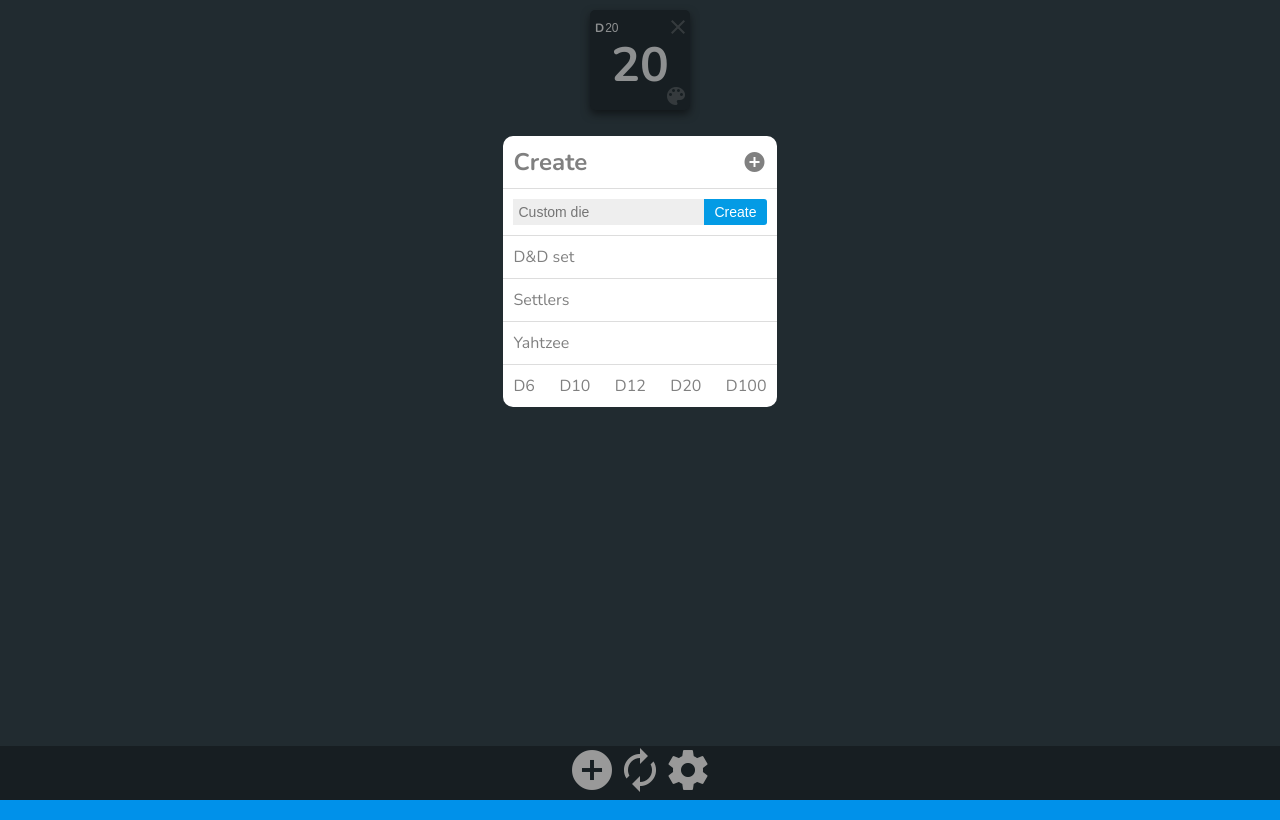
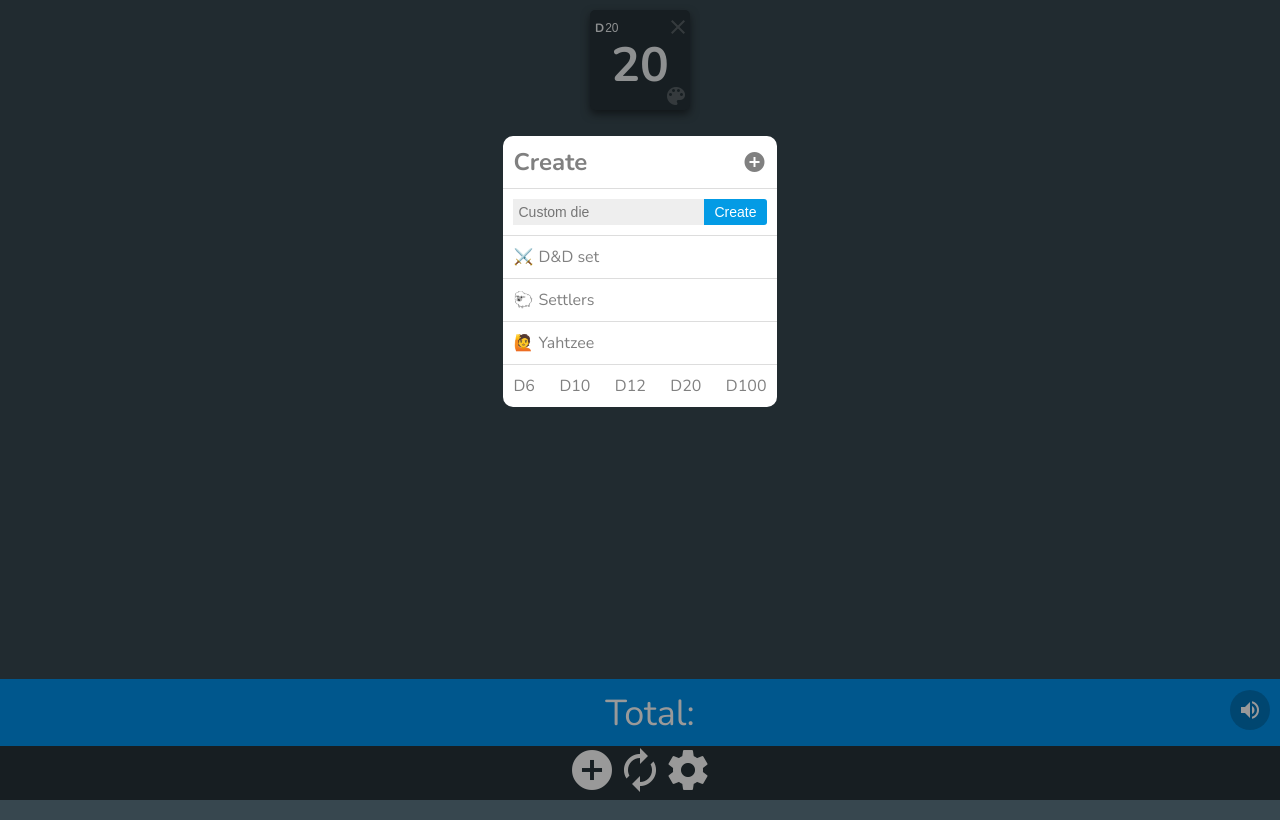
Before and after one commit to SeanMcP/dice-roller, a React (Create React App) app: page / in a window 1280 px wide. Both pictures are taken after a click on the icon "add_circle". Built offline with nearby package versions, Linux system fonts and the light colour scheme.

Commit message:
Add emojis to CreateMenu

```diff
--- a/src/components/App.js
+++ b/src/components/App.js
@@ -14,9 +14,7 @@ class App extends Component {
       soundOn: true,
       dice: ['initial&20&inverted'],
       modal: 'none',
-      menuOpen: false,
-      settingsOpen: false,
-      showTotal: false,
+      showTotal: true,
       total: null,
     };
 
@@ -38,17 +36,19 @@ class App extends Component {
         <div className={"total-panel" + (this.state.showTotal ? "" : " hide")}>
           Total: <span>{this.state.total}</span>
         </div>
+        <div
+          className={"sound-indicator" + (this.state.soundOn ? "" : " hide")}
+          onClick={this._toggleSound.bind(this)}
+        >
+          <i className="material-icons md-24">
+            {this.state.soundOn ? 'volume_up' : 'volume_off'}
+          </i>
+        </div>
         <Navigation
+          addMany={this._addMany.bind(this)}
           addOne={this._addOne.bind(this)}
-          addMany={this._addMany.bind(this)}
           rollAll={this._rollAll.bind(this)}
-          toggleMenu={this._toggleMenu.bind(this)}
-          toggleSettings={this._toggleSettings.bind(this)}
-          setMenu={this._setMenu.bind(this)}
           setModal={this._setModal.bind(this)}
-          soundOn={this.state.soundOn}
-          menuOpen={this.state.menuOpen}
-          settingsOpen={this.state.settingsOpen}
         />
         <Modal
           modalState={this.state.modal}
@@ -68,7 +68,7 @@ class App extends Component {
     if (typeof die === 'number') {
       output.push(uuid() + '&' + die + '&classic');
     }
-    this.setState({ dice: output });
+    this.setState({ dice: output, modal: 'none' });
   }
 
   _addMany(diceArray) {
@@ -76,36 +76,28 @@ class App extends Component {
     diceArray.forEach(die => {
       output.push(uuid() + '&' + die.sides + '&' + (die.style ? die.style : 'classic'));
     })
-    this.setState({ dice: output });
+    this.setState({ dice: output, modal: 'none' });
   }
 
   _removeDie(id) {
     const filteredArray = this.state.dice.filter(storeId => storeId !== id);
-    this.setState({ dice: filteredArray });
+    this.setState({ dice: filteredArray, modal: 'none' });
   }
 
   _clearDice() {
-    this.setState({ dice: [] });
+    this.setState({ dice: [], modal: 'none' });
   }
 
   _toggleSound() {
-    this.setState({ soundOn: !this.state.soundOn });
-  }
-
-  _toggleMenu() {
-    this.setState({ menuOpen: !this.state.menuOpen });
+    this.setState({ soundOn: !this.state.soundOn, modal: 'none' });
   }
 
   _setModal(string) {
     this.setState({ modal: string });
   }
 
-  _toggleSettings(prevState) {
-    this.setState({ settingsOpen: !prevState.settingsOpen });
-  }
-
   _toggleTotal() {
-    this.setState({ showTotal: !this.state.showTotal });
+    this.setState({ showTotal: !this.state.showTotal, modal: 'none' });
   }
 
   _renderModalContent() {
--- a/src/components/CreateMenu.js
+++ b/src/components/CreateMenu.js
@@ -50,17 +50,20 @@ class CreateMenu extends Component {
         <li
           className="button"
           onClick={() => addMany(diceInfo.dnd)}>
-          D&D set
+            <span role="img" aria-label="sword">⚔️</span>
+            D&D set
         </li>
         <li
           className="button"
           onClick={() => addMany(diceInfo.settlers)}>
-          Settlers
+            <span role="img" aria-label="sheep">🐑</span>
+            Settlers
         </li>
         <li
           className="button"
           onClick={() => addMany(diceInfo.yahtzee)}>
-          Yahtzee
+            <span role="img" aria-label="person raising arm">🙋</span>
+            Yahtzee
         </li>
         <li>
           <span onClick={() => addOne(6)}>D6</span>
@@ -81,12 +84,14 @@ class CreateMenu extends Component {
   _handleCreate() {
     this.props.addOne({ sides: Number(this.state.newDie) });
     this.setState({ newDie: '' });
+    this.props.setModal('none');
   }
 };
 
 CreateMenu.propTypes = {
+  addMany: PropTypes.func.isRequired,
   addOne: PropTypes.func.isRequired,
-  addMany: PropTypes.func.isRequired,
+  setModal: PropTypes.func.isRequired,
 };
 
 export default CreateMenu;
--- a/src/components/functional/Modal.js
+++ b/src/components/functional/Modal.js
@@ -5,9 +5,14 @@ const Modal = props => {
     if (props.modalState === 'none') {
         return null;
     }
+    const { children } = props;
+
+    const childrenWithProps = React.Children.map(children, child =>
+        React.cloneElement(child, { ...props })
+    );
     return (
         <div className="modal-container">
-            {props.children}
+            {childrenWithProps}
             <div className="modal-overlay" onClick={() => props.setModal('none')}/>
         </div>
     )
--- a/src/components/functional/Navigation.js
+++ b/src/components/functional/Navigation.js
@@ -25,13 +25,10 @@ const Navigation = props => (
 );
 
 Navigation.propTypes = {
+  addMany: PropTypes.func.isRequired,
   addOne: PropTypes.func.isRequired,
-  addMany: PropTypes.func.isRequired,
   rollAll: PropTypes.func.isRequired,
   setModal: PropTypes.func.isRequired,
-  soundOn: PropTypes.bool.isRequired,
-  toggleMenu: PropTypes.func.isRequired,
-  toggleSettings: PropTypes.func.isRequired,
 };
 
 export default Navigation;
--- a/src/styles/modal.css
+++ b/src/styles/modal.css
@@ -84,3 +84,7 @@
 .modal-menu.create input[type="submit"]:hover {
   background: #03A9F4;
 }
+
+span[role="img"] {
+	margin-right: 5px;
+}
--- a/src/styles/navigation.css
+++ b/src/styles/navigation.css
@@ -30,3 +30,23 @@
 .total-panel.hide {
   bottom: -20px;
 }
+
+.sound-indicator {
+  align-items: center;
+  background: rgba(0, 0, 0, 0.2);
+  border-radius: 40px;
+  bottom: 70px;
+  color: white;
+  display: flex;
+  height: 40px;
+  justify-content: center;
+  position: absolute;
+  right: 10px;
+  transition: all 0.2s ease-in-out;
+  width: 40px;
+  z-index: 0;
+}
+
+.sound-indicator.hide {
+  right: -50px;
+}
```
